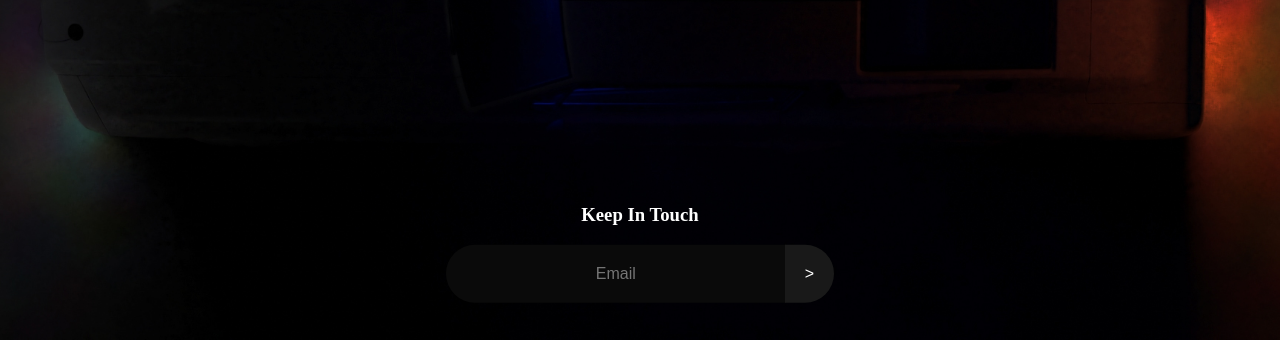
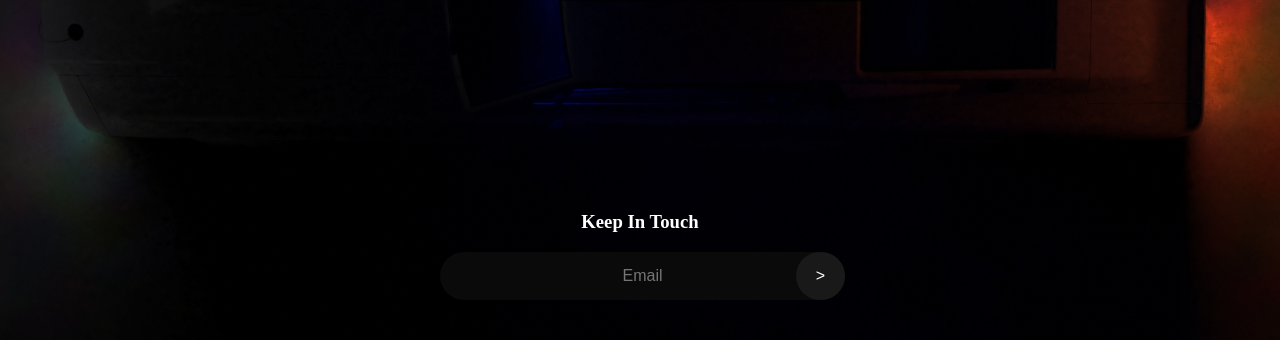
Before and after one commit to Henry-Elkington/elkington-electric, a plain HTML site: page Index.html in a window 1280 px wide. Shown: the part 460-800 px from the top of the page. Drawn offline with Linux system fonts and the light colour scheme.

Commit message:
update input

```diff
--- a/style.css
+++ b/style.css
@@ -2,6 +2,7 @@ body {
   padding: 0;
   margin: 0;
   background-image: url('./img/Background.jpg');
+  background-color: black;
   background-attachment: fixed;
   background-size: cover;
   background-position: center;
@@ -17,8 +18,8 @@ body {
 
 main {
   position: absolute;
-  bottom: 12%; right: 50%;
-  transform: translate(50%,50%);
+  bottom: 40px; right: 50%;
+  transform: translate(50%,0);
   background: transparent;
   color: white;
 
@@ -27,41 +28,58 @@ main {
   width: 400px;
 }
 
+form {
+  position: relative;
+  display: flex;
+  flex-wrap: nowrap;
+  justify-content: center;
+  padding: 0;
+}
+
 input[type=email] {
   background-color: rgb(10, 10, 10);
   color: #fff;
   font-size: 16px;
 
   text-align: center;
-  padding: 20px;
+  padding: 15px 20px;
   margin: 0;
   margin-right: -5px;
   border: none;
 
-  border-top-left-radius: 50px;
-  border-bottom-left-radius: 50px;
+  border-radius: 100px;
 
-  width: 300px;
+  width: 100%;
 
   transition: all 100ms;
+
+  outline: black none;
 }
 
 input[type=email]:hover, input[type=email]:active {
   background-color: rgb(15, 15, 15);
 }
 
+input[type=email]:focus {
+  outline: 2px rgb(53, 53, 53) solid;
+}
+
 input[type=submit] {
   background-color: rgb(25, 25, 25);
   color: #fff;
   font-size: 16px;
+  line-height: 0;
+
+  position: absolute;
+  right: -5px;
+  top: 0;
+  bottom: 0;
+
+  border-radius: 100px;
 
   text-align: center;
   padding: 20px;
-  margin: 0;
   border: none;
-
-  border-top-right-radius: 50px;
-  border-bottom-right-radius: 50px;
 
   transition: all 100ms;
 }
```
